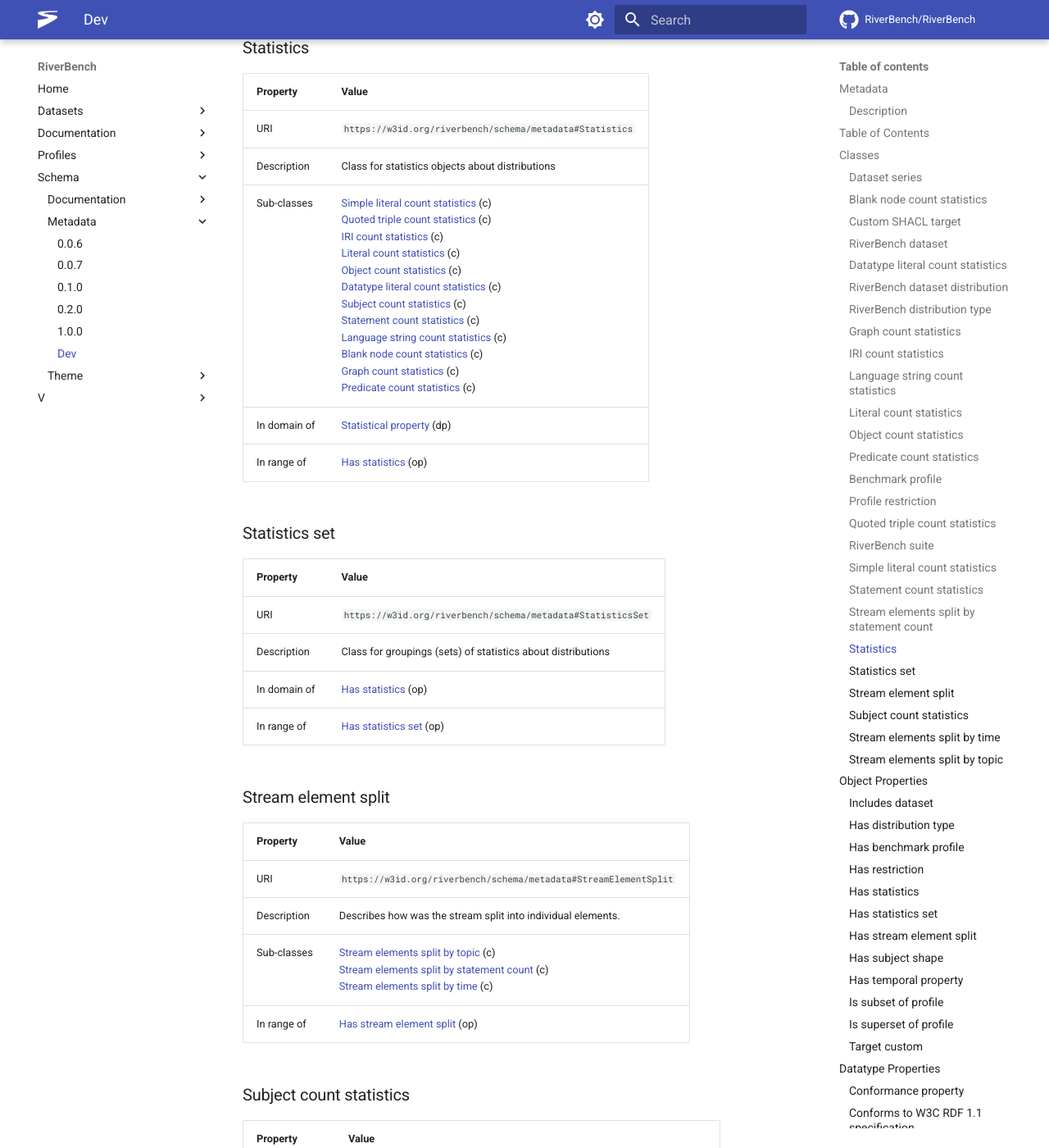
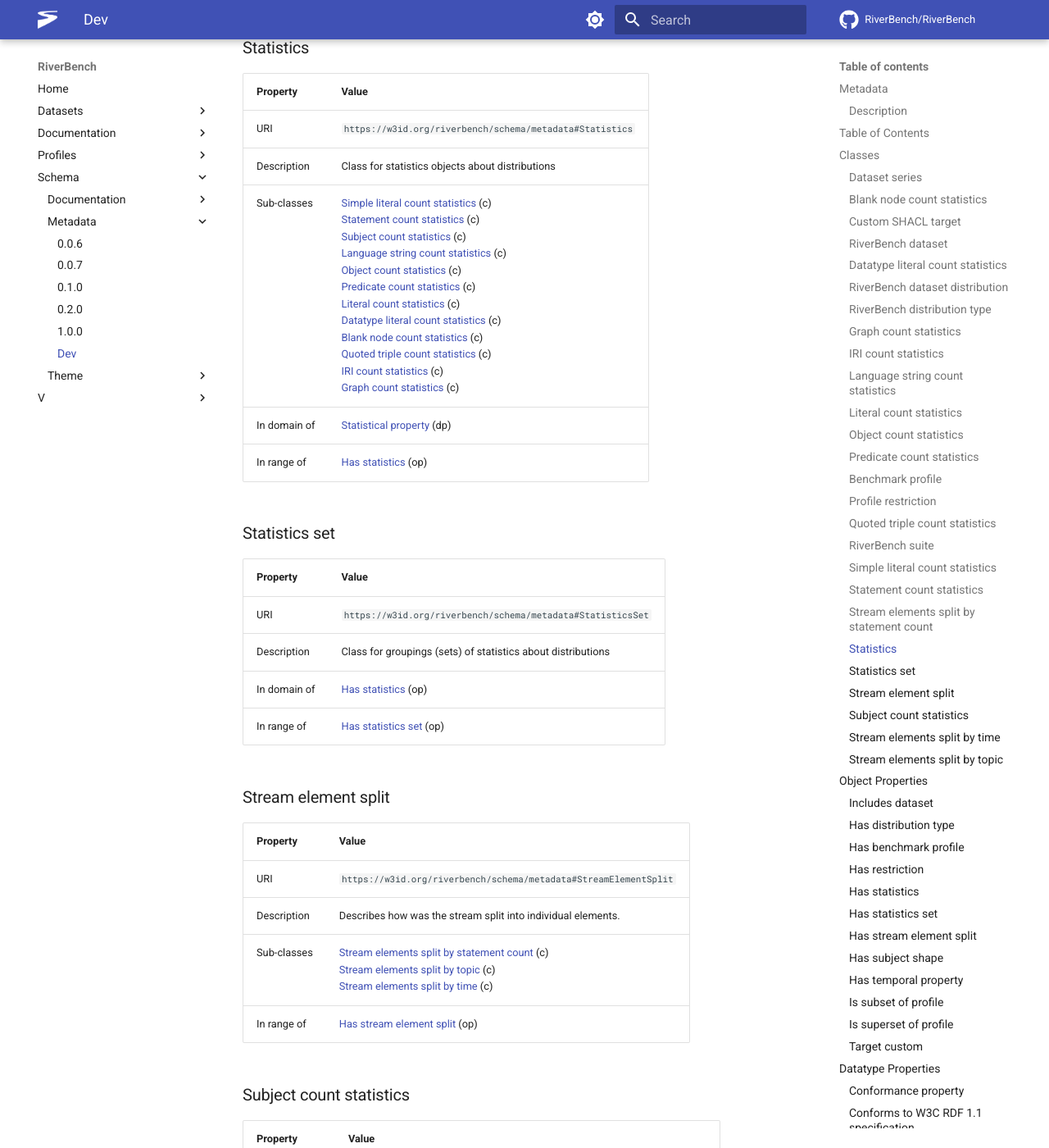
Before and after one commit to RiverBench/riverbench.github.io, an MkDocs documentation site: the page built from docs/schema/metadata/dev.md, in a window 1280 px wide and 1400 px high, scrolled down 8430 px. Shown: the whole window at 82% size. Built offline with MkDocs 1.6.1 and Material for MkDocs 9.7.7, drawn with Linux system fonts in a browser that asks for light colours; comment, search, counter and statistics services are not loaded; some of the changed text lies outside the part shown.

```diff
--- a/docs/schema/metadata/dev.md
+++ b/docs/schema/metadata/dev.md
@@ -112,7 +112,7 @@ URI | `https://w3id.org/riverbench/schema/metadata#Distribution`
 Description | A distribution of a dataset in the RiverBench benchmark suite.
 Super-classes |[dcat:Distribution](http://www.w3.org/ns/dcat#Distribution) (c)<br />
 Restrictions |[https://w3id.org/stax/ontology#hasStreamTypeUsage](https://w3id.org/stax/ontology#hasStreamTypeUsage) **some** [https://w3id.org/stax/ontology#ConcreteRdfStreamType](https://w3id.org/stax/ontology#ConcreteRdfStreamType) (c)<br />
-In domain of |[Has distribution type](#hasDistributionType) (op)<br />[Has file name](#hasFileName) (dp)<br />[Has statistics set](#hasStatisticsSet) (op)<br />
+In domain of |[Has statistics set](#hasStatisticsSet) (op)<br />[Has distribution type](#hasDistributionType) (op)<br />[Has file name](#hasFileName) (dp)<br />
 
 ### RiverBench distribution type <a name="DistributionType"></a>
 Property | Value
@@ -120,7 +120,7 @@ Property | Value
 URI | `https://w3id.org/riverbench/schema/metadata#DistributionType`
 Description | Type of dataset distribution, indicating the corresponding streaming task formulation.
 In range of |[Has distribution type](#hasDistributionType) (op)<br />
-Has members |[Stream distribution](#streamDistribution)<br />[Flat distribution](#flatDistribution)<br />[Partial distribution](#partialDistribution)<br />[Full distribution](#fullDistribution)<br />[Jelly distribution](#jellyDistribution)<br />
+Has members |[Stream distribution](#streamDistribution)<br />[Flat distribution](#flatDistribution)<br />[Full distribution](#fullDistribution)<br />[Jelly distribution](#jellyDistribution)<br />[Partial distribution](#partialDistribution)<br />
 
 ### Graph count statistics <a name="GraphCountStatistics"></a>
 Property | Value
@@ -170,8 +170,8 @@ Property | Value
 URI | `https://w3id.org/riverbench/schema/metadata#Profile`
 Description | Benchmark profile grouping several datasets in RiverBench
 Super-classes |[Dataset series](#DatasetSeries) (c)<br />
-In domain of |[Has restriction](#hasRestriction) (op)<br />[Is superset of profile](#isSupersetOfProfile) (op)<br />[Is subset of profile](#isSubsetOfProfile) (op)<br />
-In range of |[Is superset of profile](#isSupersetOfProfile) (op)<br />[Is subset of profile](#isSubsetOfProfile) (op)<br />[Has benchmark profile](#hasProfile) (op)<br />
+In domain of |[Has restriction](#hasRestriction) (op)<br />[Is subset of profile](#isSubsetOfProfile) (op)<br />[Is superset of profile](#isSupersetOfProfile) (op)<br />
+In range of |[Has benchmark profile](#hasProfile) (op)<br />[Is superset of profile](#isSupersetOfProfile) (op)<br />[Is subset of profile](#isSubsetOfProfile) (op)<br />
 
 ### Profile restriction <a name="ProfileRestriction"></a>
 Property | Value
@@ -221,7 +221,7 @@ Property | Value
 --- | ---
 URI | `https://w3id.org/riverbench/schema/metadata#Statistics`
 Description | Class for statistics objects about distributions
-Sub-classes |[Simple literal count statistics](#SimpleLiteralCountStatistics) (c)<br />[Quoted triple count statistics](#QuotedTripleCountStatistics) (c)<br />[IRI count statistics](#IriCountStatistics) (c)<br />[Literal count statistics](#LiteralCountStatistics) (c)<br />[Object count statistics](#ObjectCountStatistics) (c)<br />[Datatype literal count statistics](#DatatypeLiteralCountStatistics) (c)<br />[Subject count statistics](#SubjectCountStatistics) (c)<br />[Statement count statistics](#StatementCountStatistics) (c)<br />[Language string count statistics](#LanguageLiteralCountStatistics) (c)<br />[Blank node count statistics](#BlankNodeCountStatistics) (c)<br />[Graph count statistics](#GraphCountStatistics) (c)<br />[Predicate count statistics](#PredicateCountStatistics) (c)<br />
+Sub-classes |[Simple literal count statistics](#SimpleLiteralCountStatistics) (c)<br />[Statement count statistics](#StatementCountStatistics) (c)<br />[Subject count statistics](#SubjectCountStatistics) (c)<br />[Language string count statistics](#LanguageLiteralCountStatistics) (c)<br />[Object count statistics](#ObjectCountStatistics) (c)<br />[Predicate count statistics](#PredicateCountStatistics) (c)<br />[Literal count statistics](#LiteralCountStatistics) (c)<br />[Datatype literal count statistics](#DatatypeLiteralCountStatistics) (c)<br />[Blank node count statistics](#BlankNodeCountStatistics) (c)<br />[Quoted triple count statistics](#QuotedTripleCountStatistics) (c)<br />[IRI count statistics](#IriCountStatistics) (c)<br />[Graph count statistics](#GraphCountStatistics) (c)<br />
 In domain of |[Statistical property](#statisticalProperty) (dp)<br />
 In range of |[Has statistics](#hasStatistics) (op)<br />
 
@@ -238,7 +238,7 @@ Property | Value
 --- | ---
 URI | `https://w3id.org/riverbench/schema/metadata#StreamElementSplit`
 Description | Describes how was the stream split into individual elements.
-Sub-classes |[Stream elements split by topic](#TopicStreamElementSplit) (c)<br />[Stream elements split by statement count](#StatementCountStreamElementSplit) (c)<br />[Stream elements split by time](#TimeStreamElementSplit) (c)<br />
+Sub-classes |[Stream elements split by statement count](#StatementCountStreamElementSplit) (c)<br />[Stream elements split by topic](#TopicStreamElementSplit) (c)<br />[Stream elements split by time](#TimeStreamElementSplit) (c)<br />
 In range of |[Has stream element split](#hasStreamElementSplit) (op)<br />
 
 ### Subject count statistics <a name="SubjectCountStatistics"></a>
```
Also changed, not shown: docs/schema/documentation/dev.md (+1 -1 lines), docs/schema/theme/dev.md (+3 -3 lines).
